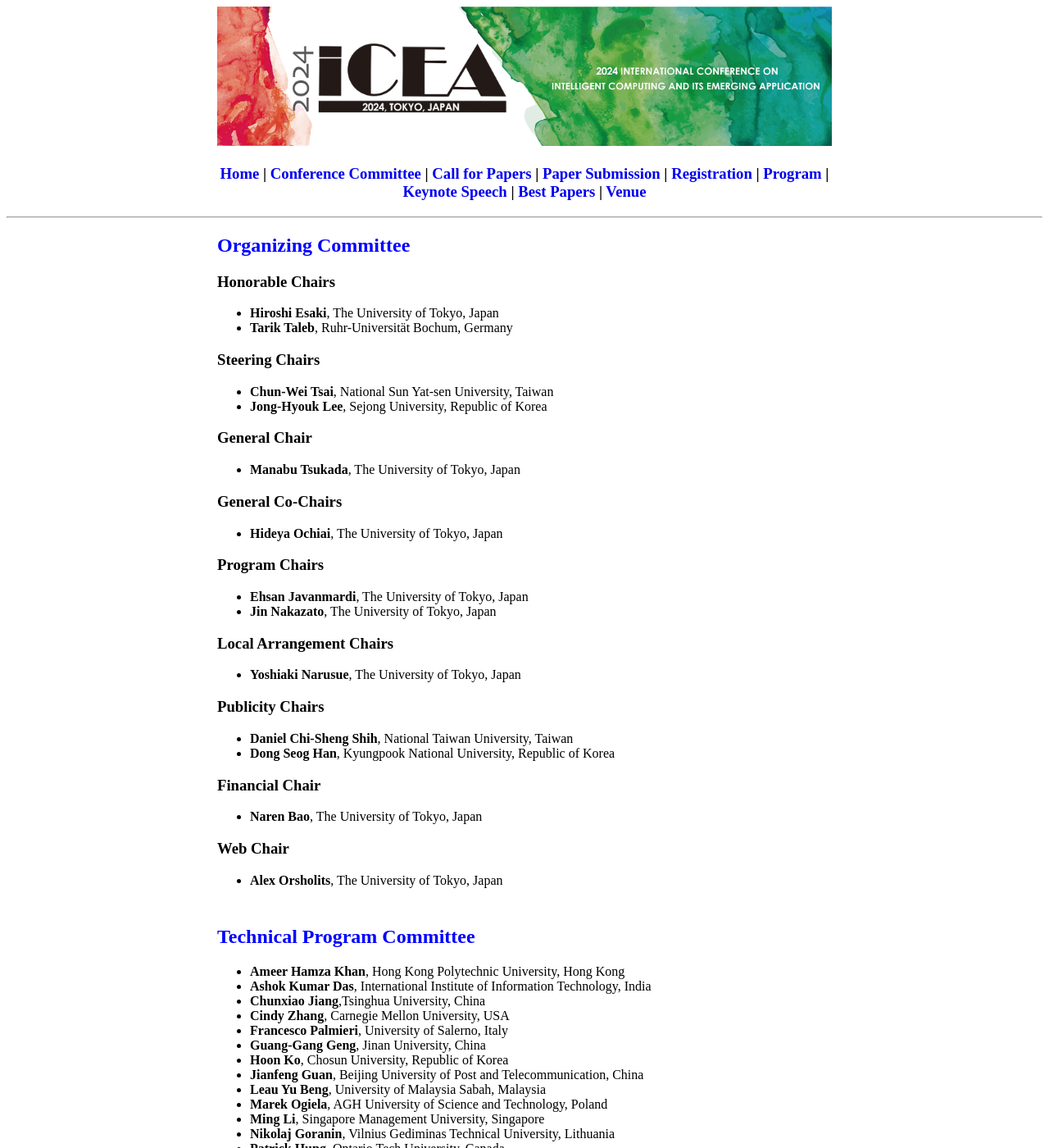
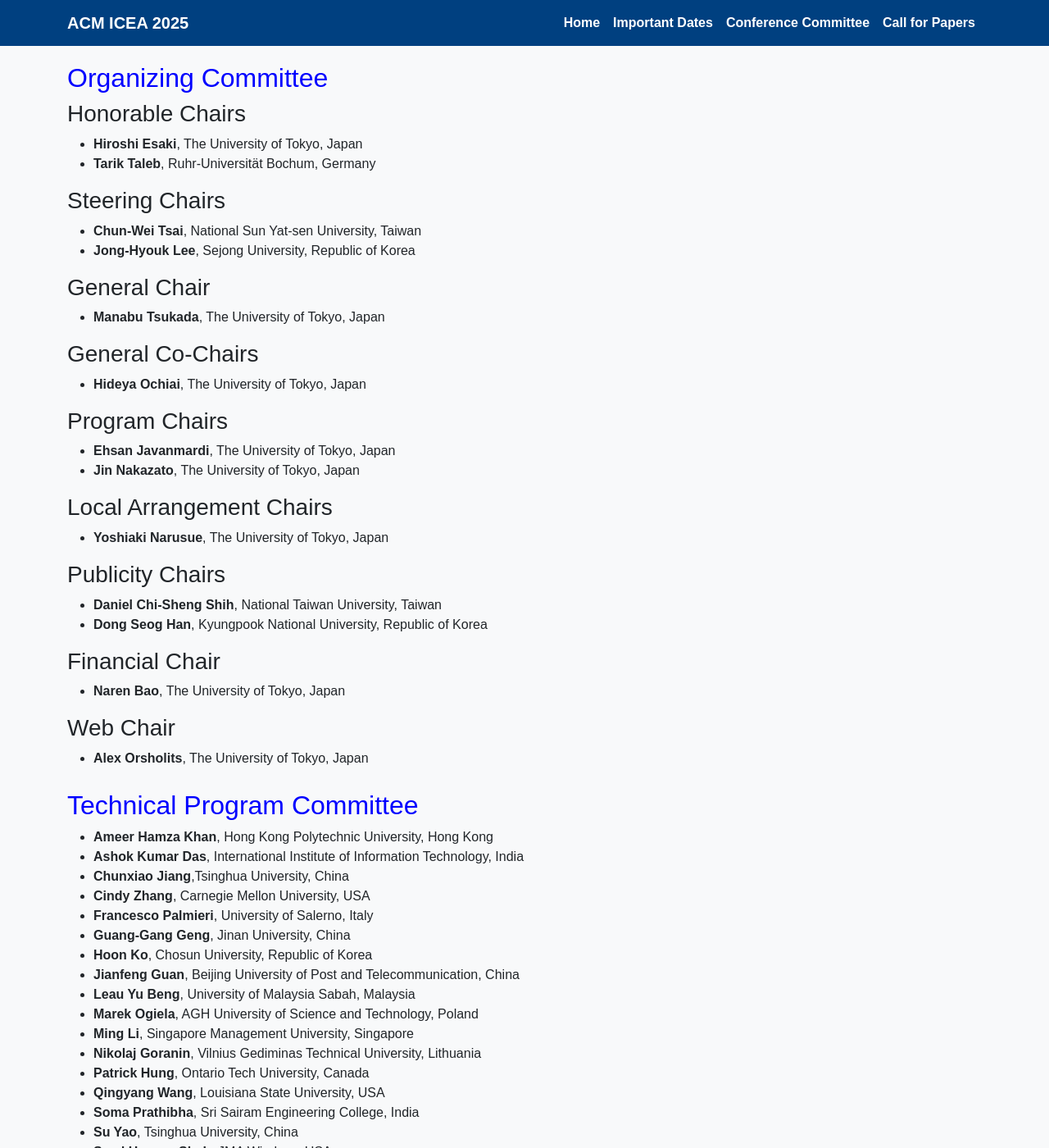
Before and after one commit to icea2025/latrobe, a Jekyll site: the page committee/index.html, which Jekyll copies as it is, in a window 1280 px wide and 1400 px high. Shown: the whole window at 82% size. Built offline with Jekyll 4.4.1, drawn with Linux system fonts in a browser that asks for light colours; some of the changed text lies outside the part shown.

Commit message:
Update index.html

```diff
--- a/committee/index.html
+++ b/committee/index.html
@@ -1,7 +1,52 @@
----
-layout: default
-title: ACM ICEA 2024
----
+<!DOCTYPE html>
+<html lang="en">
+<head>
+  <meta charset="UTF-8">
+  <meta name="viewport" content="width=device-width, initial-scale=1.0">
+  <title>ACM ICEA 2025 - Conference Committee</title>
+  <link rel="stylesheet" href="https://cdnjs.cloudflare.com/ajax/libs/font-awesome/6.0.0/css/all.min.css">
+  <link rel="stylesheet" href="https://cdnjs.cloudflare.com/ajax/libs/bootstrap/5.3.0/css/bootstrap.min.css">
+  <style>
+    body {
+      font-family: Arial, sans-serif;
+      background-color: #f8f9fa;
+    }
+    .navbar {
+      background-color: #004080;
+      position: sticky;
+      top: 0;
+      width: 100%;
+      z-index: 1000;
+      transition: top 0.3s;
+    }
+    .navbar a {
+      color: white !important;
+      font-weight: bold;
+    }
+    .content {
+      margin-top: 20px;
+    }
+  </style>
+</head>
+<body>
+<nav class="navbar navbar-expand-lg navbar-dark">
+  <div class="container">
+    <a class="navbar-brand" href="/latrobe/index.html">ACM ICEA 2025</a>
+    <button class="navbar-toggler" type="button" data-bs-toggle="collapse" data-bs-target="#navbarNav"
+            aria-controls="navbarNav" aria-expanded="false" aria-label="Toggle navigation">
+      <span class="navbar-toggler-icon"></span>
+    </button>
+    <div class="collapse navbar-collapse" id="navbarNav">
+      <ul class="navbar-nav ms-auto">
+        <li class="nav-item"><a class="nav-link" href="/latrobe/index.html">Home</a></li>
+        <li class="nav-item"><a class="nav-link" href="/latrobe/index.html#important-dates">Important Dates</a></li>
+        <li class="nav-item"><a class="nav-link" href="/latrobe/committee/index.html">Conference Committee</a></li>
+        <li class="nav-item"><a class="nav-link" href="/latrobe/papers/index.html">Call for Papers</a></li>
+      </ul>
+    </div>
+  </div>
+</nav>
+
 
 <div class="container">
   <div class="content">
```
